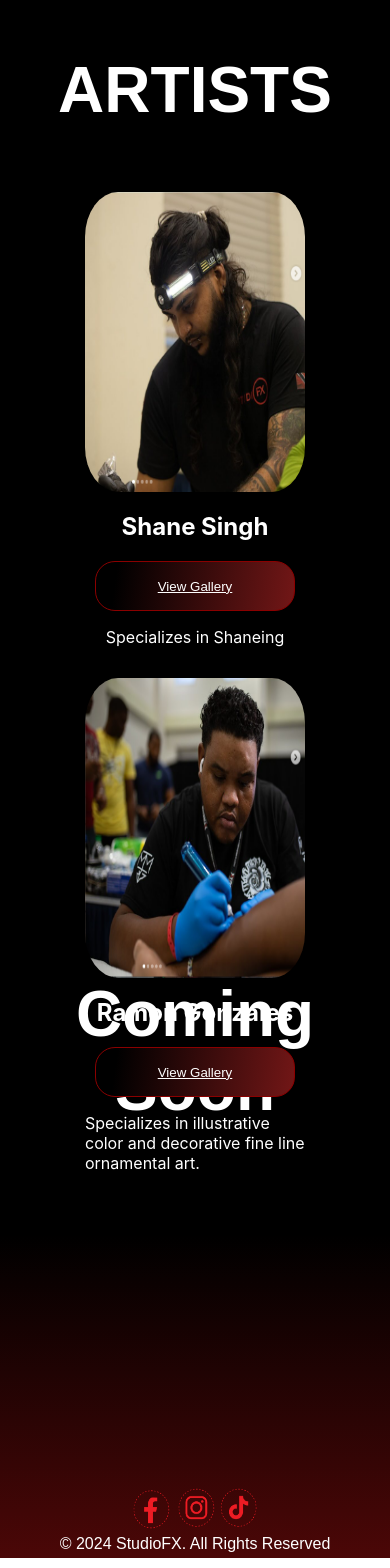
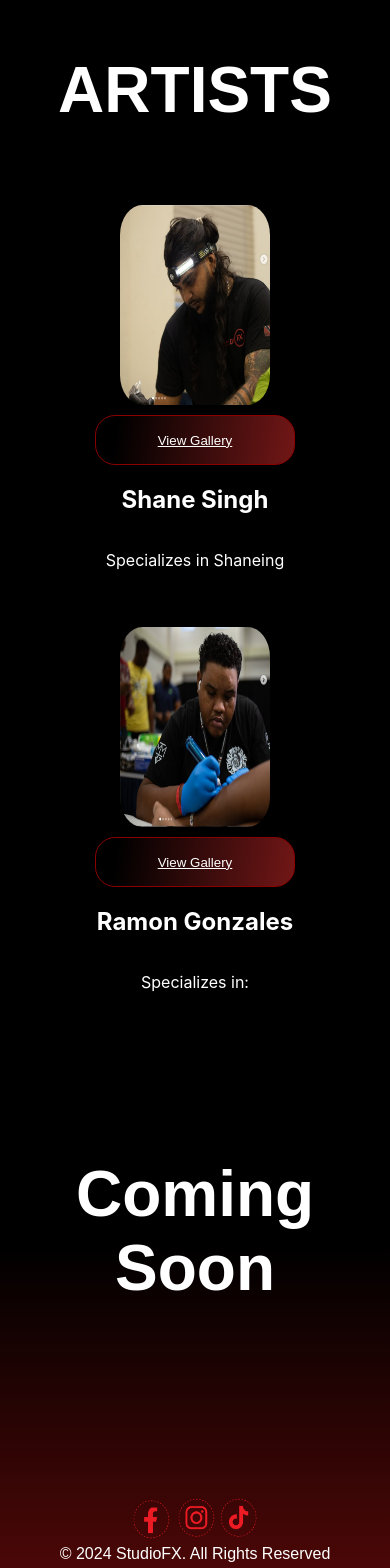
Before and after one commit to ShdowC/StudioFXWebsite, a React (Create React App) app: page / in a window 390 px wide. Shown: the part 1676-3244 px from the top of the page. Built offline with nearby package versions, Linux system fonts and the light colour scheme; no server answers.

Commit message:
Responsiveness Update

```diff
--- a/src/Pages/Gallery/Gallery.css
+++ b/src/Pages/Gallery/Gallery.css
@@ -4,6 +4,7 @@
     margin: 50px 0px 50px 0px;
     flex-direction: column;
     align-items: center;
+    height: 40vh;
 }
 
 .header{
--- a/src/components/Artists/Artist.css
+++ b/src/components/Artists/Artist.css
@@ -56,12 +56,13 @@ button{
     height: 50px;
     text-decoration: underline;
     border-radius: 20px;
+    margin-top: 10px;
     border: 1px solid darkred;
 }
 
 @media only screen and (max-width: 700px) {
     .artists {
-      grid-template-columns: 0.5fr;
+      grid-template-columns: 0.5fr 0.5fr;
       grid-column-gap: 5%;
       height: 100vh;
     }
@@ -70,3 +71,30 @@ button{
         display: none;
     }
   }
+
+
+@media only screen and (max-width: 500px) {
+    .artists {
+      display: grid;
+      justify-content: center;
+      align-items: center;
+      grid-template-columns: 0.5fr;
+    }
+
+    .App-Artists{
+        position: relative;
+        margin-bottom: 5rem;
+        height: 50  vh;
+    }
+
+    .bg_img{
+        display: none;
+    }
+
+    .profileImg{
+        width: 150px;
+        height: 200px;
+        border-radius: 15%;
+        margin-top: 15px;
+    }
+  }
--- a/src/components/Artists/Artist.js
+++ b/src/components/Artists/Artist.js
@@ -14,17 +14,16 @@ function Artists(){
             <div className='artists'>
                 <div className="card1">
                     <img src={require('../../resources/Shane.png')} alt="Artist 1" className='profileImg'/>
+                    <Link to='/Gallery/StudioFX'><button>View Gallery</button></Link>
                     <h2>Shane Singh</h2>
-                    <Link to='/Gallery/StudioFX'><button>View Gallery</button></Link>
                     <p>Specializes in Shaneing</p>
                 </div>
 
                 <div className="card2">
                     <img src={require('../../resources/Ramon.png')} alt="Artist 2" className='profileImg'/>
+                    <Link to='/Gallery/MadMenInk'><button>View Gallery</button></Link>
                     <h2>Ramon Gonzales</h2>
-                    <Link to='/Gallery/MadMenInk'><button>View Gallery</button></Link>
-                    <p>Specializes in illustrative color
-                    and decorative fine line ornamental art.</p>
+                    <p>Specializes in:</p>
                 </div>
             </div>
 
--- a/src/components/Updates/Update.css
+++ b/src/components/Updates/Update.css
@@ -1,5 +1,17 @@
 .comingSoon{
+    display: flex;
+    justify-content: center;
+    align-items: center;
     font-size: 16rem;
     text-align: center;
     height: 60vh;
 }
+
+@media only screen and (max-width: 500px) {
+    .comingSoon{
+        display: flex;
+        justify-content: center;
+        align-items: center;
+        margin: 10px 10px;
+    }
+}
--- a/src/components/Updates/Update.js
+++ b/src/components/Updates/Update.js
@@ -3,11 +3,11 @@ import './Update.css'
 
 function Update() {
   return (
-    <div>
+    <>
         <div className='comingSoon'>
             <h1>Coming Soon</h1>
         </div>
-    </div>
+    </>
   )
 }
 
```
